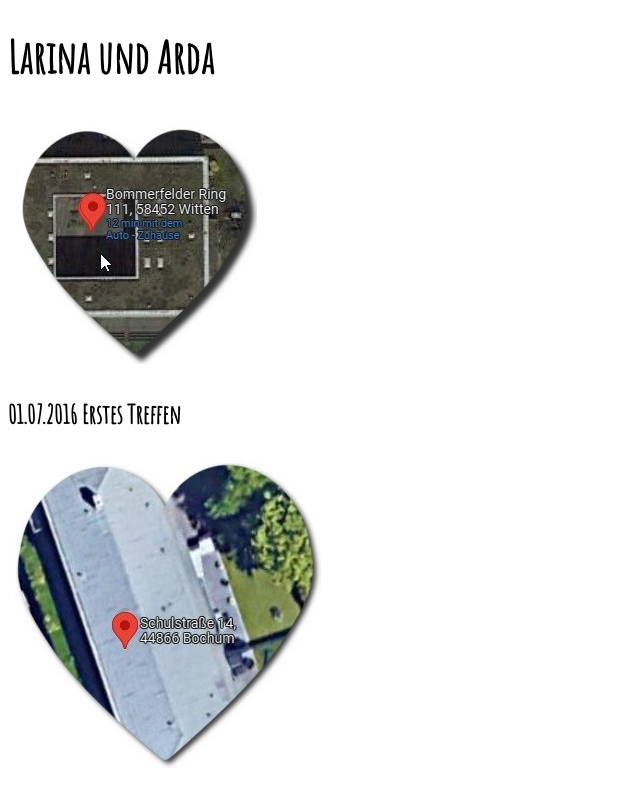
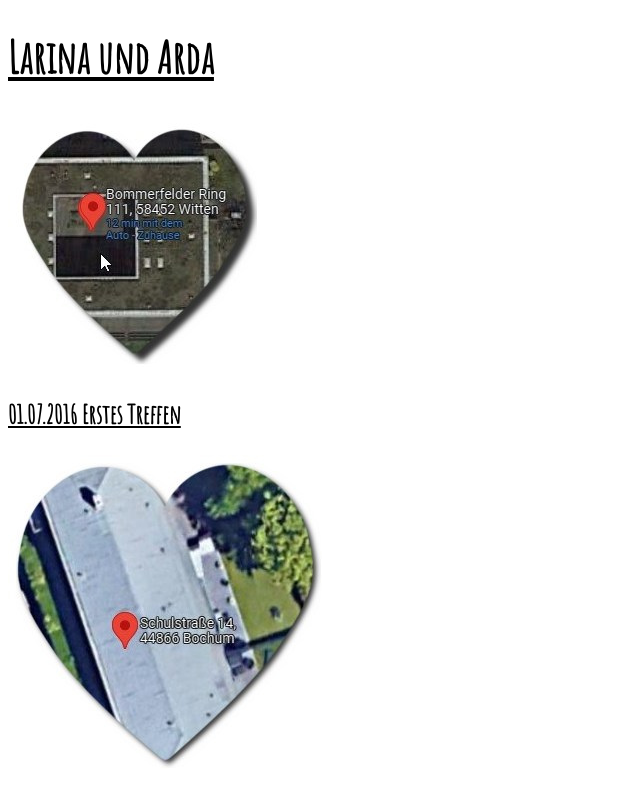
Before and after one commit to ArdaGokcen/Larina-Arda, a plain HTML site: page index.html in a window 1280 px wide. Shown: the top 797 px of the page, without its empty margins (0-640 px from the left). Drawn offline with Linux system fonts and the light colour scheme.

Commit message:
vo.1.1
Headline text underline

```diff
--- a/index.html
+++ b/index.html
@@ -69,6 +69,9 @@
         transform: translate(5px, 5px);
     }
     /* BUTTON ENDET */
+        .Container {
+        text-decoration: underline;
+    }
 </style>
 
 <body>
```
